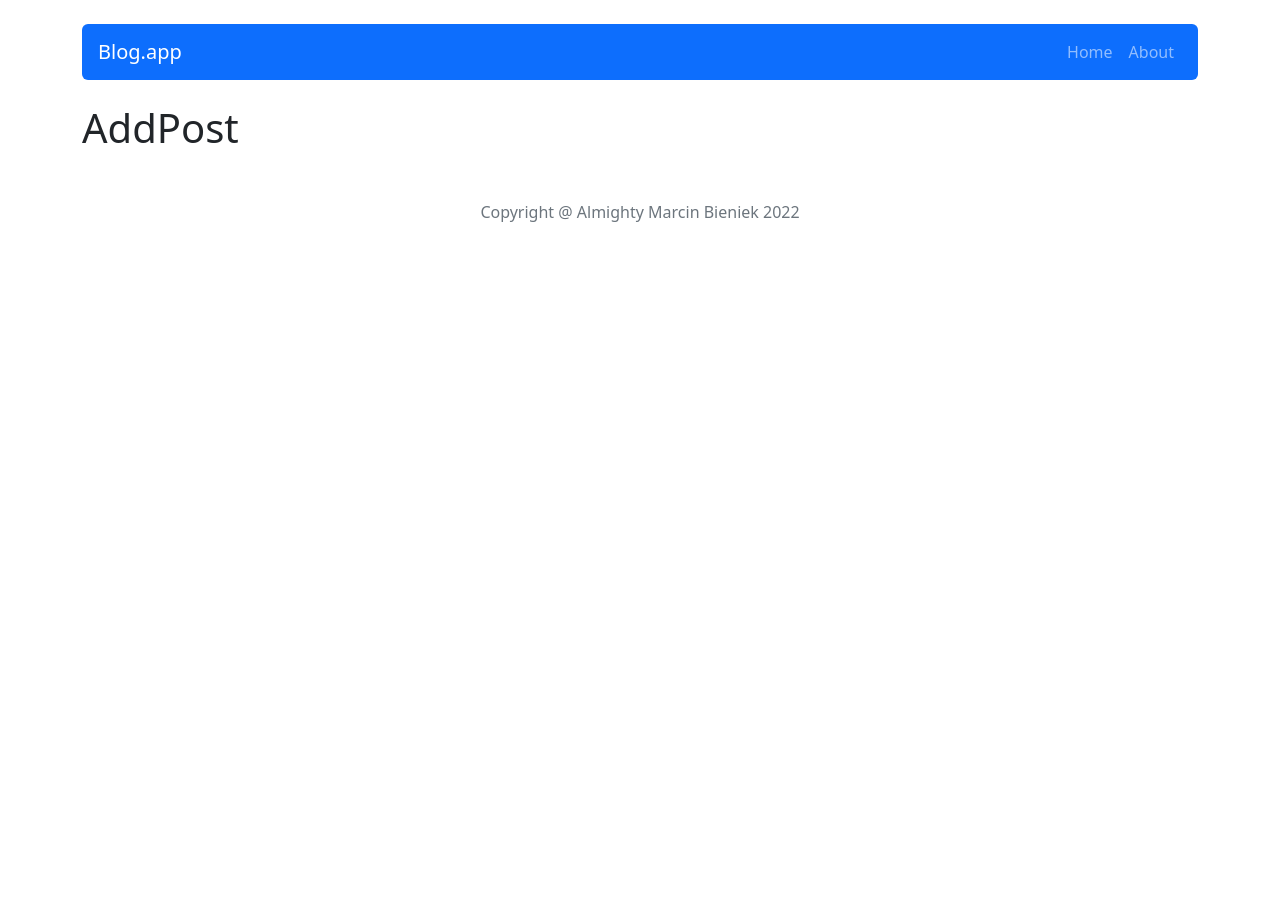
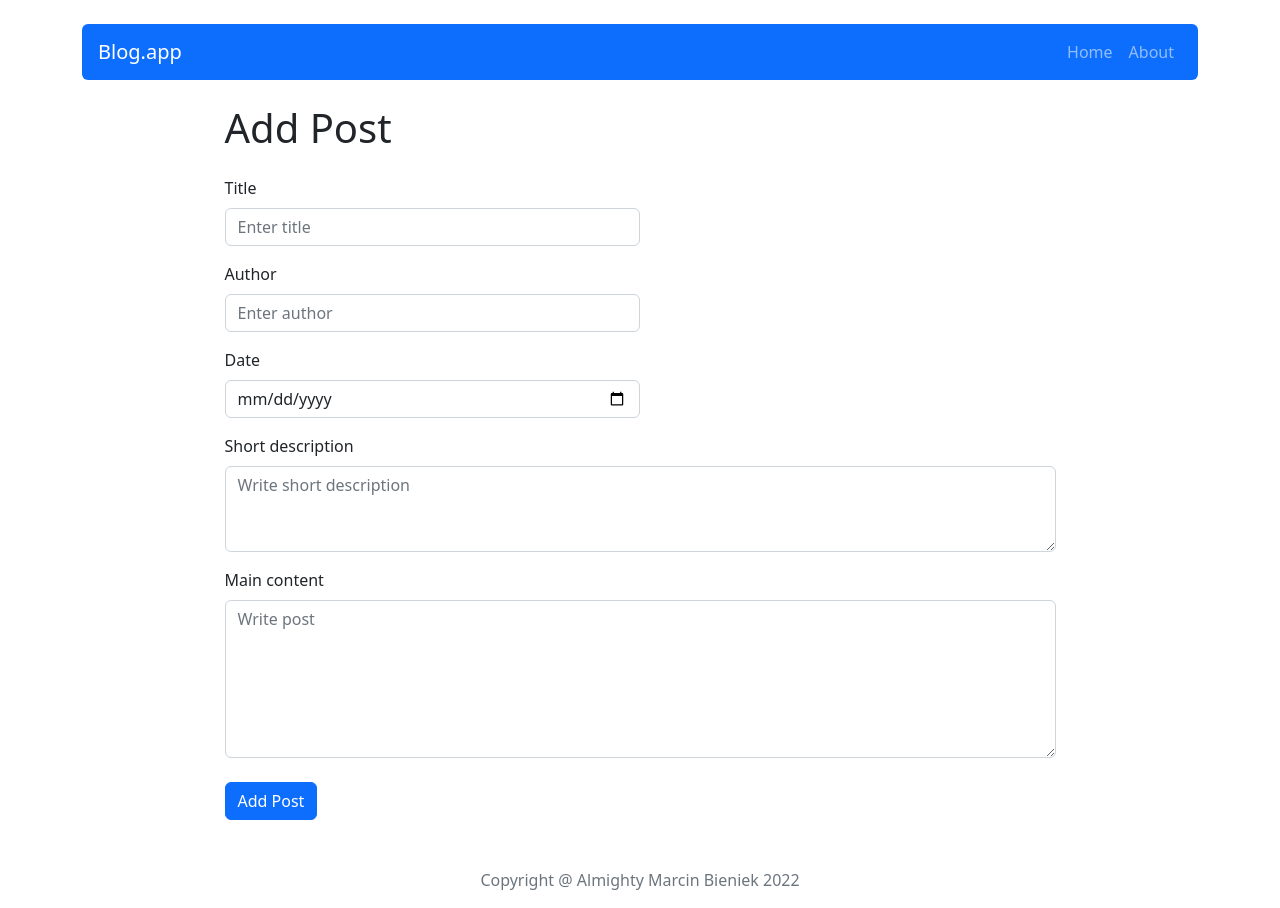
Before and after one commit to MarcinBieniek/CRUDApp, a React (Create React App) app: page /post/add in a window 1280 px wide. Before the commit the page ends 800 px from the top, so only its background shows below. Built offline with nearby package versions, Linux system fonts and the light colour scheme.

Commit message:
Add addPost content

```diff
--- a/src/components/pages/AddPost.js
+++ b/src/components/pages/AddPost.js
@@ -1,6 +1,42 @@
+//react-gear
+//components
+import Row from 'react-bootstrap/Row';
+import Form from 'react-bootstrap/Form';
+import Button from 'react-bootstrap/Button';
+
 const AddPost = () => {
     return (
-        <h1>AddPost</h1>
+
+        <Row className="d-flex align-items-center justify-content-center">
+            <div className="w-75">
+                <h1 className="mb-4">Add Post</h1>
+                <Form>
+                    <Form.Group className="mb-3 w-50" controlId="postTitle">
+                        <Form.Label>Title</Form.Label>
+                        <Form.Control type="text" placeholder="Enter title" />
+                    </Form.Group>
+                    <Form.Group className="mb-3 w-50" controlId="postAuthor">
+                        <Form.Label>Author</Form.Label>
+                        <Form.Control type="text" placeholder="Enter author" />
+                    </Form.Group>
+                    <Form.Group className="mb-3 w-50" controlId="postDate">
+                        <Form.Label>Date</Form.Label>
+                        <Form.Control type="date" placeholder="Enter date" />
+                    </Form.Group>
+                    <Form.Group className="mb-3" controlId="postDescritpion">
+                        <Form.Label>Short description</Form.Label>
+                        <Form.Control as="textarea" rows={3} placeholder="Write short description"/>
+                    </Form.Group>
+                    <Form.Group className="mb-4" controlId="postContent">
+                        <Form.Label>Main content</Form.Label>
+                        <Form.Control as="textarea" rows={6} placeholder="Write post"/>
+                    </Form.Group>
+                    <Button >Add Post</Button>
+                </Form>
+            </div>
+        </Row>
+
+
     );
 };
 
```
